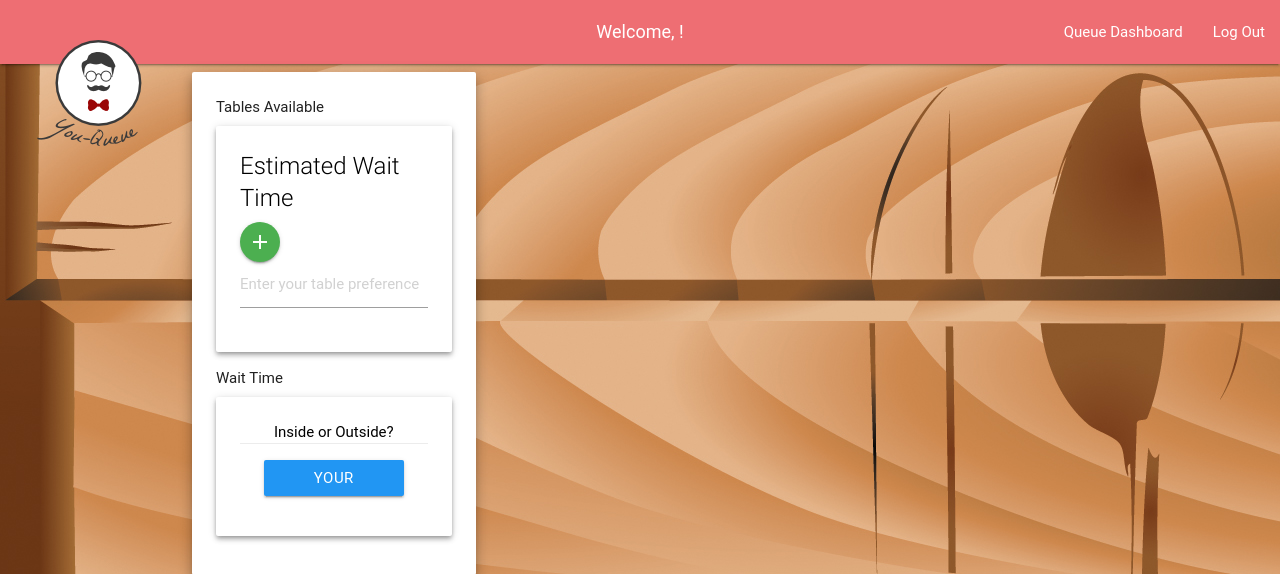
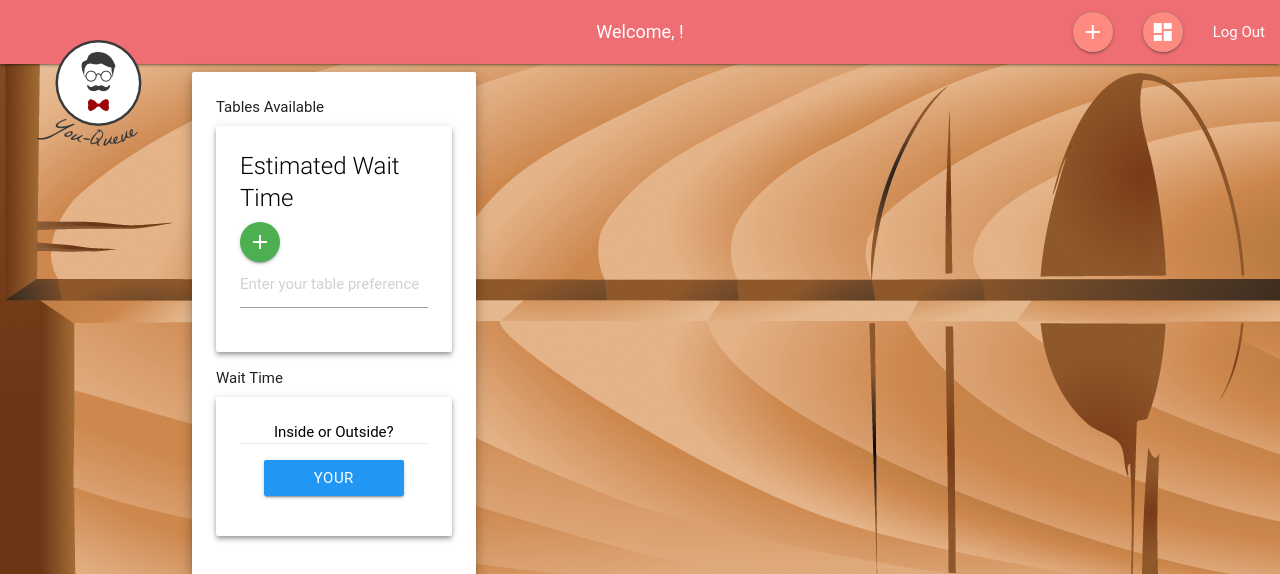
Before and after one commit to jpsilkjr86/you-queue, a Node server app: page / in a window 1280 px wide. Shown: the top 574 px of the page. Run offline with Node 20, Linux system fonts and the light colour scheme; a user stored in the database is signed in; some libraries are stand-ins or nearby versions; some web fonts are replaced.

Commit message:
converted links to buttons in navbar. added logo version that takes up less div space but without changing its position

```diff
--- a/views/layouts/main.handlebars
+++ b/views/layouts/main.handlebars
@@ -19,17 +19,21 @@
     <!-- Top Navbar with Logo -->
     <nav>
        <div class="nav-wrapper">
-            <a href="/" id="logo"><img src="/assets/images/brand.png" style="z-index: 500; position: relative;"></a>
+            <!-- <div class="container"> -->
+                <a href="/" id="logo"><img src="/assets/images/brand_top.png" style="z-index: 500; position: relative;"></a>
                 <a href="#" data-activates="slide-out" class="button-collapse right hide-on-med-and-up"><i class="material-icons">menu</i></a>
                 {{#if user}}
                 <div class="brand-logo center" style="font-size: 18px">Welcome, {{user.first_name}}!</div>
                 <ul id="nav-mobile" class="right hide-on-small-only">
-                <li><a href="/dashboard">Queue Dashboard</a></li>
+                    <!-- <li><a href="/dashboard">Queue Dashboard</a></li> -->
+                    <li><a href="/addcustomer" class="btn-floating"><i class="material-icons red accent-1">add</i></a></li>
+                    <li><a href="/dashboard" class="btn-floating"><i class="material-icons red accent-1">dashboard</i></a></li>
                     <li><a href="/logout">Log Out</a></li>
                 </ul>
                 <ul class="side-nav hide-on-med-and-up" id="slide-out">
                     <li><img src="/assets/images/brand_small.png" style="margin: 10px 0 0 30px "></li>
                     <li><a href="/dashboard">Queue Dashboard</a></li>
+                    <li><a href="/addcustomer">Add Customer</a></li>
                     <li><a href="/logout">Log Out</a></li>
                 </ul>
                 {{else}}
@@ -42,6 +46,7 @@
                     <li><a href="/signin">Sign In</a></li>
                 </ul>
                 {{/if}}
+            <!-- </div>  -->
         </div>
     </nav>
 
```
Also changed, not shown: public/assets/images/brand_top.png (added). Lines whose indentation alone changed are shown as unchanged.
